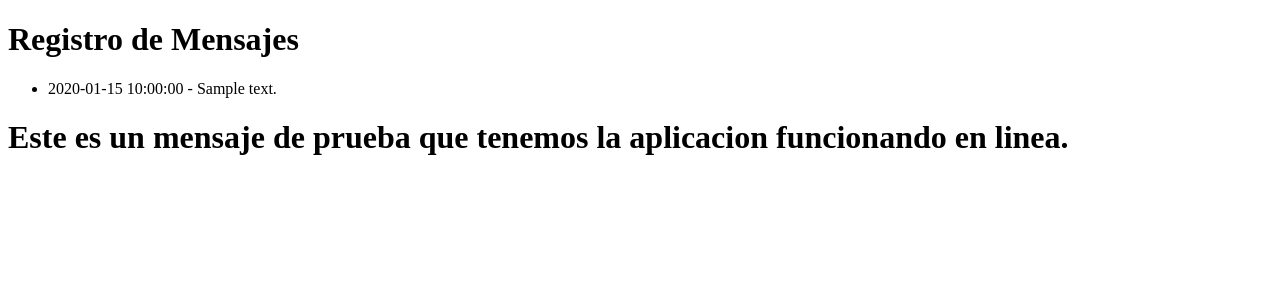
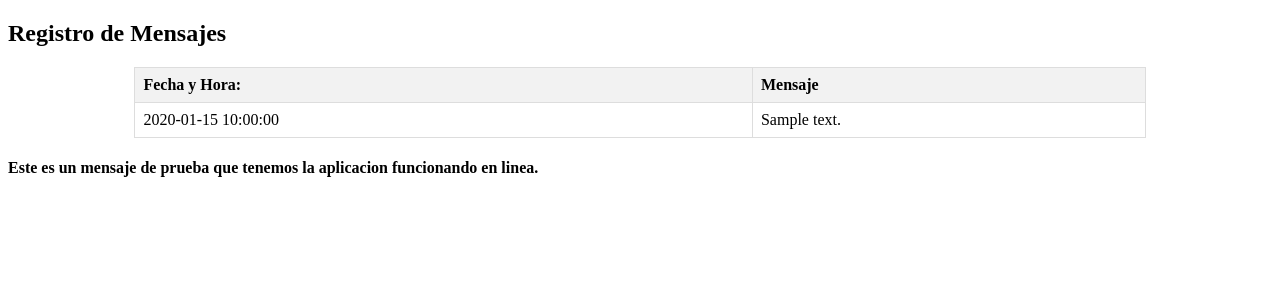
Before and after one commit to Chajinom/Bot_Cuentas, a Flask app: template templates/index.html in a window 1280 px wide. Shown: the top 300 px of the page. Run offline with Flask 3, Linux system fonts and the light colour scheme; the template is opened without the code that fills it: most values are stand-ins (such as "Sample title", 1, 10 or a date in 2020).

Commit message:
Ajustando Html, y algunos parametros en el pyhton app

```diff
--- a/app.py
+++ b/app.py
@@ -21,6 +21,16 @@ class Log(db.Model):
 with app.app_context():
     db.create_all()
 
+#    prueba1 = Log(texto='Mensaje de prueba 1')
+#    prueba2 = Log(texto='aqui enviando mensajes')
+
+#    db.session.add(prueba1)
+#    db.session.add(prueba2)
+#    db.session.commit()
+
+# funcion para ordenar los registros por fecha y hora
+def ordenar_por_fecha_y_hora(registros):
+    return sorted(registros, key=lambda x: x.fecha_y_hora, reverse = True)
 
 @app.route('/')
 #def hola_mundo():
@@ -29,7 +39,8 @@ with app.app_context():
 def index():
     # obtener todos los registros de la base de datos
     registros = Log.query.all()
-    return render_template('index.html', registros=registros)
+    registros_ordenados = ordenar_por_fecha_y_hora(registros)
+    return render_template('index.html', registros=registros_ordenados)
 
 mensajes_log = []
 #Funcion para agregar mensajes y guardar en la base de datos
--- a/templates/index.html
+++ b/templates/index.html
@@ -4,15 +4,46 @@
     <meta charset="UTF-8">
     <meta http-equiv="X-UA-Compatible" content="IE=edge">
     <meta name="viewport" content="width=device-width, initial-scale=1.0">
-    <title>Hola Mundo</title>
+    <title>Log de Mensajes</title>
+    <style>
+        table {
+            width: 80%;
+            border-collapse: collapse;
+            margin: 20px auto;
+        }
+
+        th, td{
+            border: 1px solid #ddd;
+            padding: 8px;
+            text-align: left;
+        }
+
+        th {
+            background-color: #f2f2f2;
+        }
+
+
+
+    </style>
 </head>
 <body>
-    <h1>Registro de Mensajes</h1>
-    <ul>
+    <h2>Registro de Mensajes</h2>
+
+    <table>
+        <tr>
+            <th>Fecha y Hora:</th>
+            <th>Mensaje</th>
+        </tr>
         {% for registro in registros %}
-            <li> {{ registro.fecha_y_hora }} - {{ registro.texto}}</li>
+            <tr>
+                <td>{{ registro.fecha_y_hora }}</td>
+                <td>{{ registro.texto}}</td>
+            </tr>
         {% endfor %}
-    </ul>
-    <h1>Este es un mensaje de prueba que tenemos la aplicacion funcionando en linea.</h1>
+
+    </table>
+
+
+    <h4>Este es un mensaje de prueba que tenemos la aplicacion funcionando en linea.</h4>
 </body>
 </html>
```
